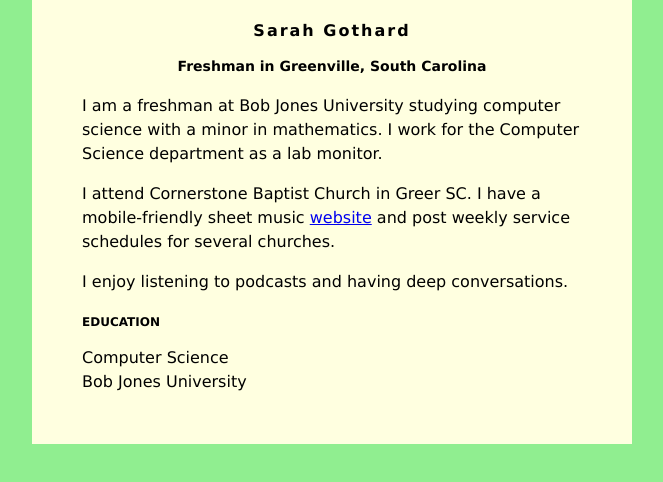
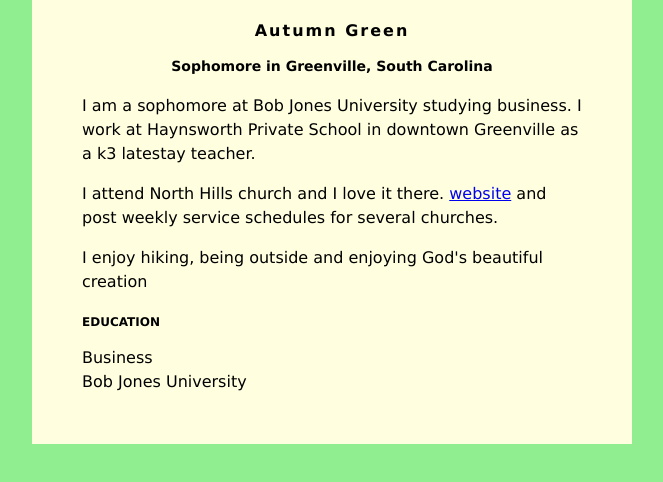
Before and after one commit to Autumn0307/Autumn0307.github.io, a plain HTML site: page index.html in a window 1280 px wide. Shown: the whole page, without its empty margins (308-971 px from the left). Drawn offline with Linux system fonts and the light colour scheme.

Commit message:
Update index.html

```diff
--- a/index.html
+++ b/index.html
@@ -30,21 +30,19 @@ h3 {
 </head>
 <body>
     <div id="content">
-        <h1>Sarah Gothard</h1>
-        <h2>Freshman in Greenville, South Carolina</h2>
+        <h1>Autumn Green</h1>
+        <h2>Sophomore in Greenville, South Carolina</h2>
 
-         <p>I am a freshman at Bob Jones University studying computer science with a minor in
-            mathematics. I work for the Computer Science department as a lab monitor.</p>
+         <p>I am a sophomore at Bob Jones University studying business. I work at Haynsworth Private School in downtown Greenville as a k3 latestay teacher.</p>
          <p>
-            I attend Cornerstone Baptist Church in Greer SC. I have a mobile-friendly
-            sheet music <a href="https://mobilehymns.org/">website</a> and post weekly service
+            I attend North Hills church and I love it there. <a href="https://mobilehymns.org/">website</a> and post weekly service
             schedules for several churches.
          </p>
          <p>
-            I enjoy listening to podcasts and having deep conversations.
+            I enjoy hiking, being outside and enjoying God's beautiful creation
          </p>
         <h3>EDUCATION</h3>
-        Computer Science<br />
+        Business<br />
         Bob Jones University
     </div>
 
```
